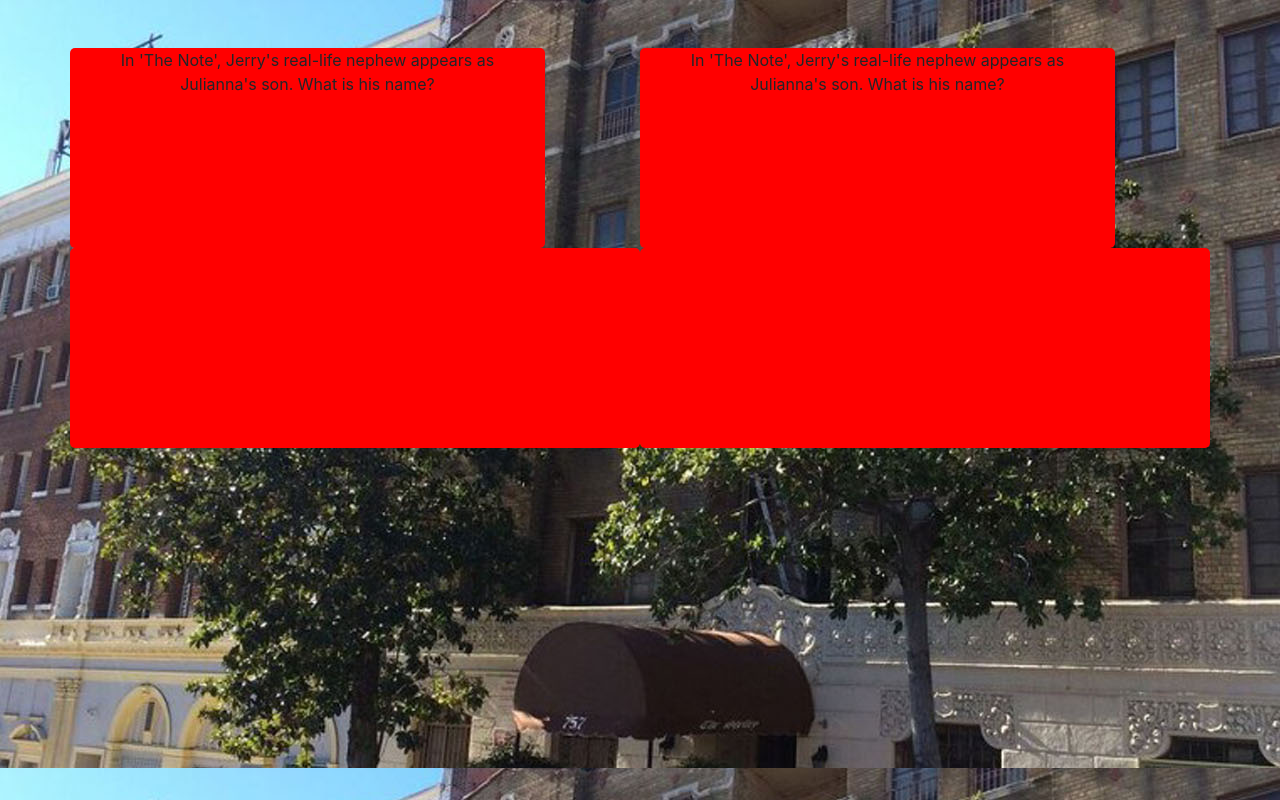
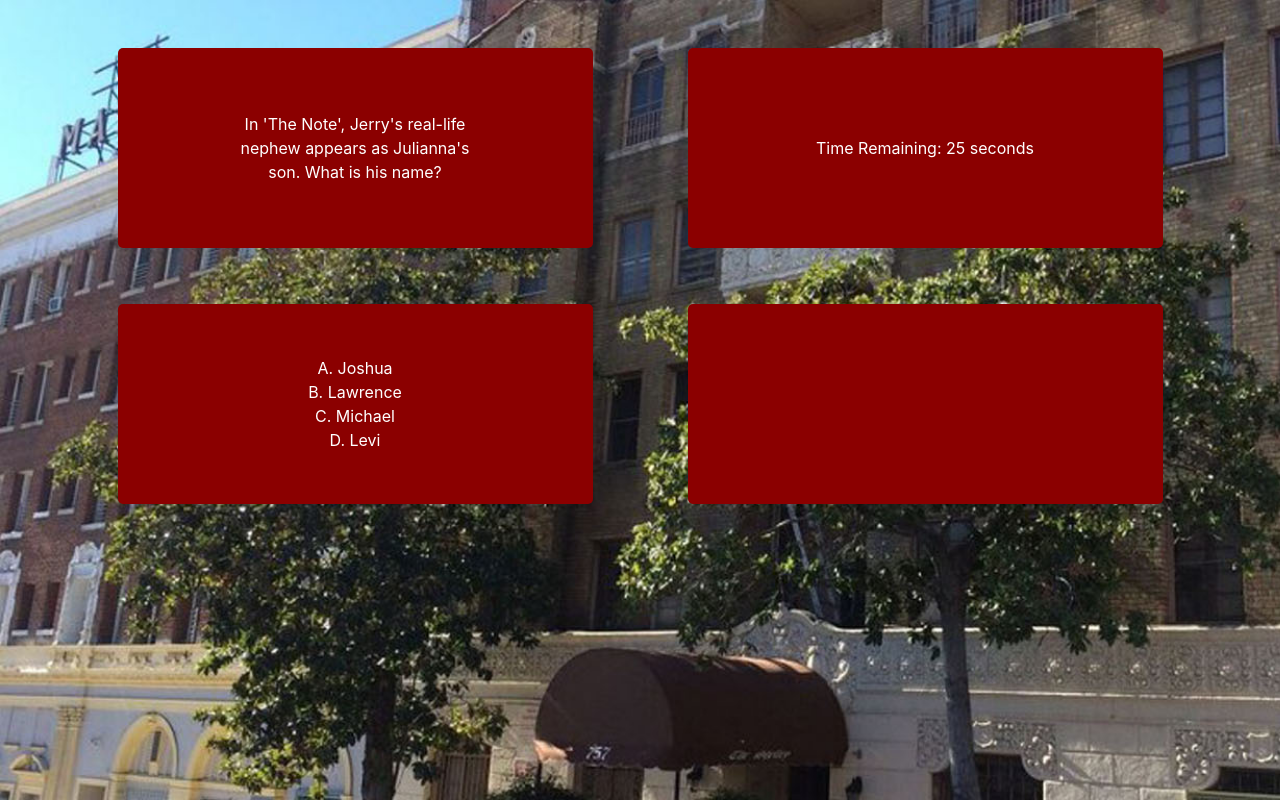
Before and after one commit to sboleyn/TriviaGame, a plain HTML site: page index.html in a window 1280 px wide. Both pictures are taken after a click on the button "Start". Drawn offline with nearby package versions, Linux system fonts and the light colour scheme.

Commit message:
edits at work

```diff
--- a/assets/css/style.css
+++ b/assets/css/style.css
@@ -4,6 +4,7 @@ font-family: 'Oswald', sans-serif; */
 html {
     min-height: 100vh;
     background-image: url(../images/exterior1.jpg);
+    background-size: cover;
 }
 
 body{
@@ -21,9 +22,19 @@ body{
 }
 
 .mainContentBox{
-    background-color: red;
+    background-color: darkred;
     height: 200px;
     border-radius: 5px;
+    position: relative;
+}
+
+.mainContentBox p{
+    margin: 0px;
+    position: absolute;
+    top: 50%;
+    left: 50%;
+    transform: translate(-50%, -50%);
+    color: white;
 }
 
 @media screen and (max-width: 670px) {
--- a/assets/javascript/app.js
+++ b/assets/javascript/app.js
@@ -67,15 +67,24 @@ var questions = {
     // }
 }
 
-
 $("#startButton").on("click",function(){
     $(".container").empty();
     $(".container").html('<div class="row" id="row1">');
     $(".container").append('<div class="row" id="row2">');
-    $("#row1").html('<div class="col-5 mainContentBox mt-5" id="question">');
-    $('#question').append(questions.a.question);
-    $("#row1").append('<div class="col-5 mainContentBox mt-5 mx-auto" id="timer">');
-    $('#timer').append(questions.a.question);
-    $("#row2").html('<div class="col-6 mainContentBox" id="answer">');
-    $("#row2").append('<div class="col-6 mainContentBox" id="description">');
+    $("#row1").html('<div class="col-5 mainContentBox mt-5 mb-5 mx-auto" id="question">');
+    $('#question').append('<p>' + questions.a.question + '</p>');
+    $("#row1").append('<div class="col-5 mainContentBox mt-5 mb-5 mx-auto" id="timer">');
+    // $('#timer').append('<p>' + questions.a.question + '</p>');
+    $("#row2").html('<div class="col-5 mainContentBox mt-2 mx-auto" id="answer">');
+    $("#row2").append('<div class="col-5 mainContentBox mt-2 mx-auto" id="description">');
+
+    $("#timer").append("<p>Time Remaining: 25 seconds</p>");
+
+    $('#answer').append(
+        "<p> A. " + questions.a.answers[0] + "<br>"+
+        "B. " + questions.a.answers[1]+ "<br>"+
+        "C. " + questions.a.answers[2]+ "<br>"+
+        "D. " + questions.a.answers[3]+ "<br></p>"
+    )
+
 })
```
